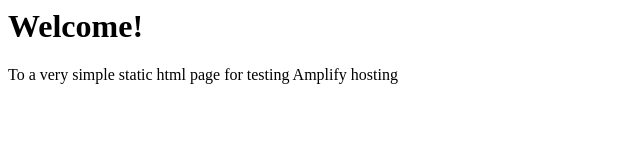
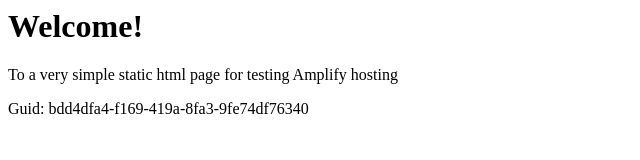
Before and after one commit to aws-aemilia-bah/Github-PR-Commit-Integration-Test-DoNotTouch-GitH-MJCD6L4M-v2-preprod-me-south-1, a website: page src/index.html in a window 1280 px wide. Shown: the whole page, without its empty margins (0-640 px from the left). Drawn offline with Linux system fonts and the light colour scheme.

Commit message:
commit from integ tests

```diff
--- a/src/index.html
+++ b/src/index.html
@@ -1,3 +1,5 @@
+
+
 <html lang="en">
 
 <head>
@@ -10,6 +12,6 @@
 <body>
     <h1>Welcome!</h1>
     <p>To a very simple static html page for testing Amplify hosting</p>
-</body>
+    <p>Guid: bdd4dfa4-f169-419a-8fa3-9fe74df76340</p></body>
 
 </html>
```
